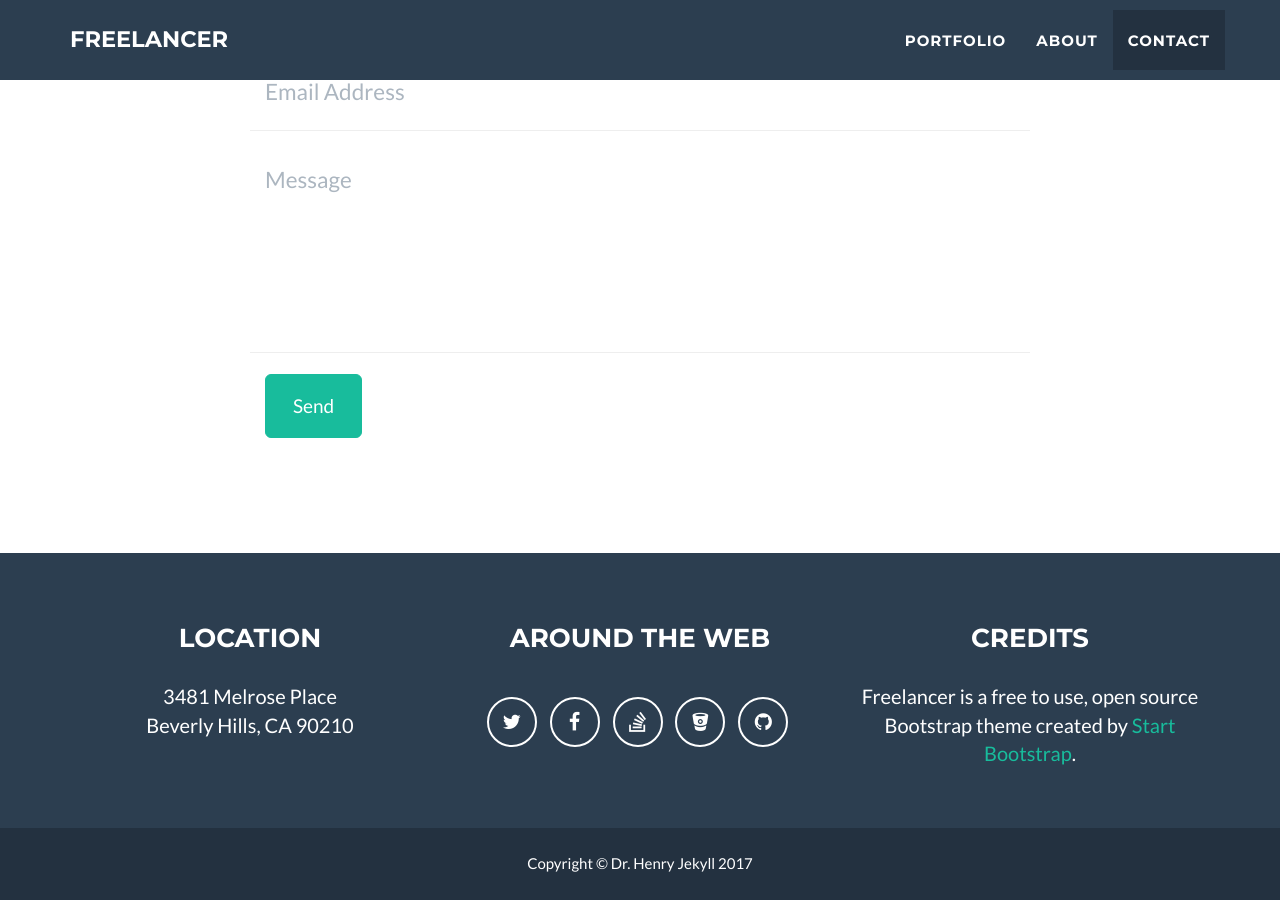
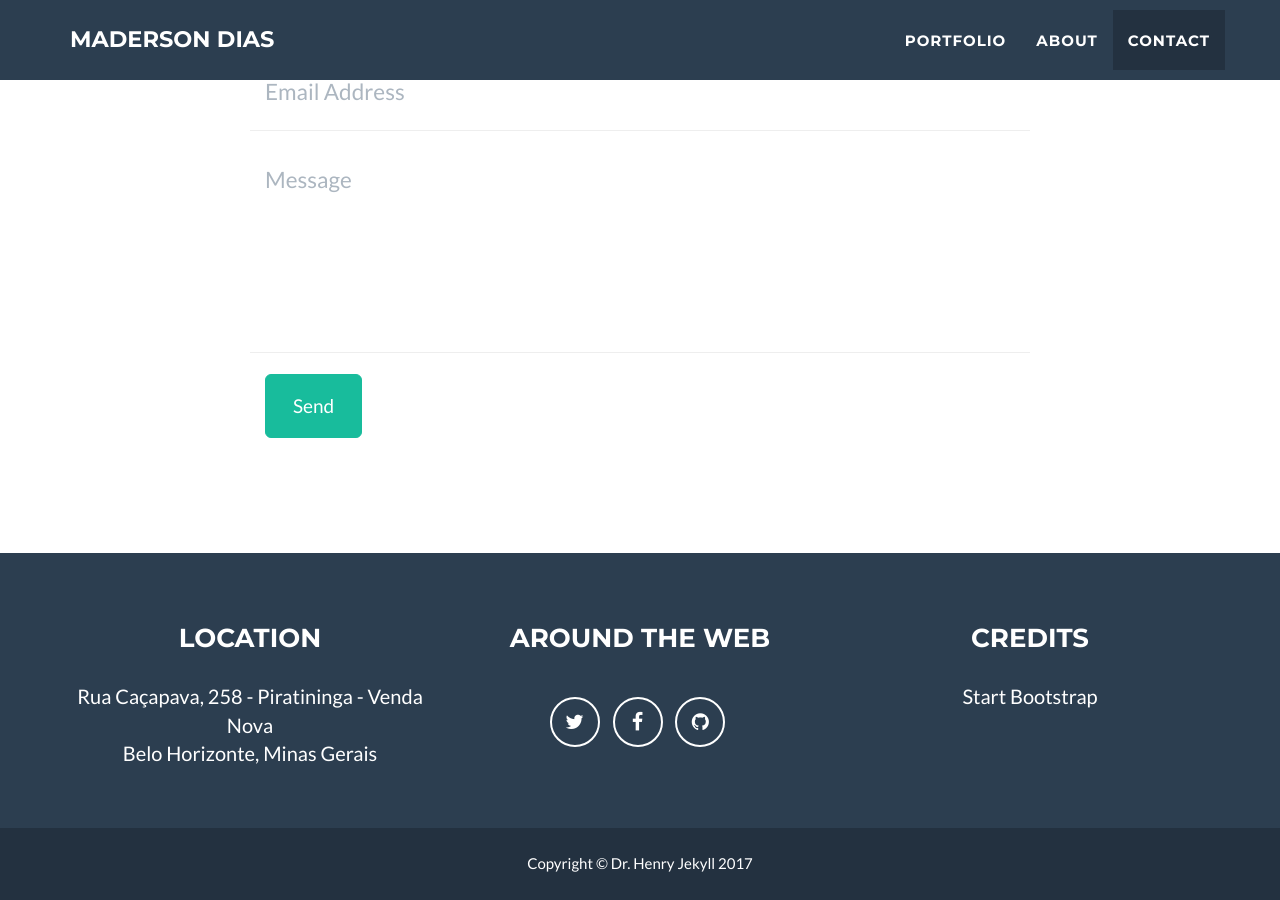
Before and after one commit to MadersonDias/madersondias.github.io, a Jekyll site: the page built from index.html, in a window 1280 px wide and 900 px high, scrolled down 2485 px. Built offline with Jekyll 4.4.1, drawn with Linux system fonts in a browser that asks for light colours; nearby versions of some CDN libraries; library files that are not in the unit come from our copies; some of the changed text lies outside the part shown.

Commit message:
Update _config.yml

```diff
--- a/_config.yml
+++ b/_config.yml
@@ -1,10 +1,11 @@
 # Site settings
-title: Freelancer
-email: your-email@domain.com
-url: https://example.github.io
-description: "Write an awesome description for your new site here. You can edit this line in _config.yml. It will appear in your document head meta (for Google search results) and in your feed.xml site description."
+title: Maderson Dias
+email: mail@maderson.design
+url: http://maderson.design
+description: "s"
+
 keywords: "your keywords, separated by commas"
-skills: "Web Developer - Graphic Artist - User Experience Designer"
+skills: "Desenvolvedor Web - Artista Grafico - Designer de Experiência do Usuario"
 meta_author: LastName FirstName
 
 # Google webmaster tools
@@ -42,21 +43,18 @@ social:
   - title: twitter
     url: http://twitter.com/jekyllrb
   - title: facebook
-    url:
-  - title: stack-overflow
-    url: http://stackoverflow.com/questions/tagged/jekyll
-  - title: bitbucket
-    url: http://bitbucket.org/jekyll
+    url: http://facebook.com/maderson.dias
+
   - title: github
-    url: http://github.com/jekyll
+    url: http://github.com/MadersonDias
 
 # Postal address (add as many lines as necessary)
 address:
-  - line: 3481 Melrose Place
-  - line: Beverly Hills, CA 90210
+  - line: Rua Caçapava, 258 - Piratininga - Venda Nova
+  - line: Belo Horizonte, Minas Gerais
 
 # Credits content
-credits: 'Freelancer is a free to use, open source Bootstrap theme created by <a href="http://startbootstrap.com">Start Bootstrap</a>.'
+credits: 'Start Bootstrap'
 
 # Build settings
 markdown: kramdown
```
